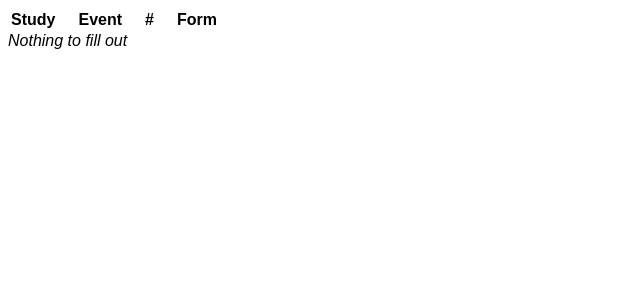
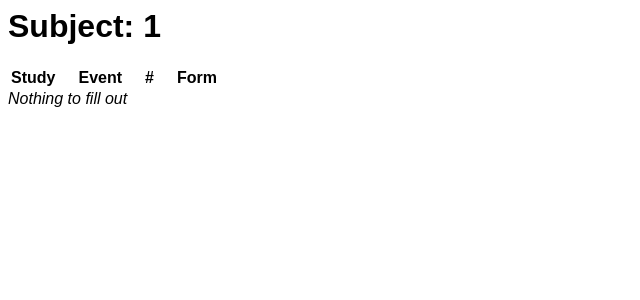
Before and after one commit to dimagi/oc-patient-portal, a Django app: template pportal/main/templates/patient.html in a window 1280 px wide. Shown: the top 300 px of the page, without its empty margins (0-640 px from the left). Run offline with Django 3.2, Linux system fonts and the light colour scheme; the template is opened without the code that fills it: most values are stand-ins (such as "Sample title", 1, 10 or a date in 2020); parts of the project's set-up code (start-up, migrations or seed data) failed here and were passed over; some libraries are stand-ins or nearby versions.

Commit message:
header on patient landing page

```diff
--- a/pportal/main/templates/patient.html
+++ b/pportal/main/templates/patient.html
@@ -11,6 +11,8 @@
 
 </head>
 <body>
+
+<h1>Subject: {{ subject_id }}</h1>
 
 <table>
 <thead>
--- a/pportal/main/views.py
+++ b/pportal/main/views.py
@@ -30,6 +30,7 @@ def patient_landing(request, subj_id, study_name):
             })
 
     return render(request, 'patient.html', {
+            'subject_id': subj_id,
             'context': json.dumps(sched_context),
         })
 
```
